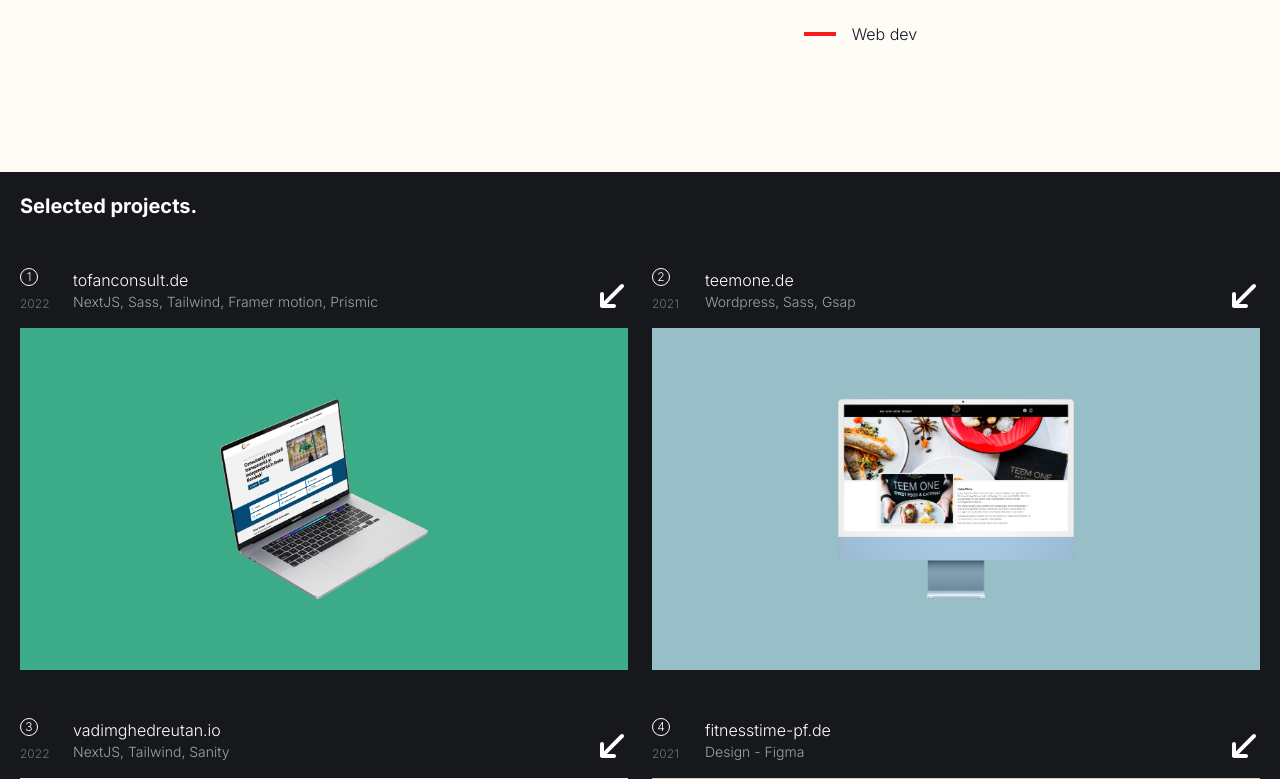
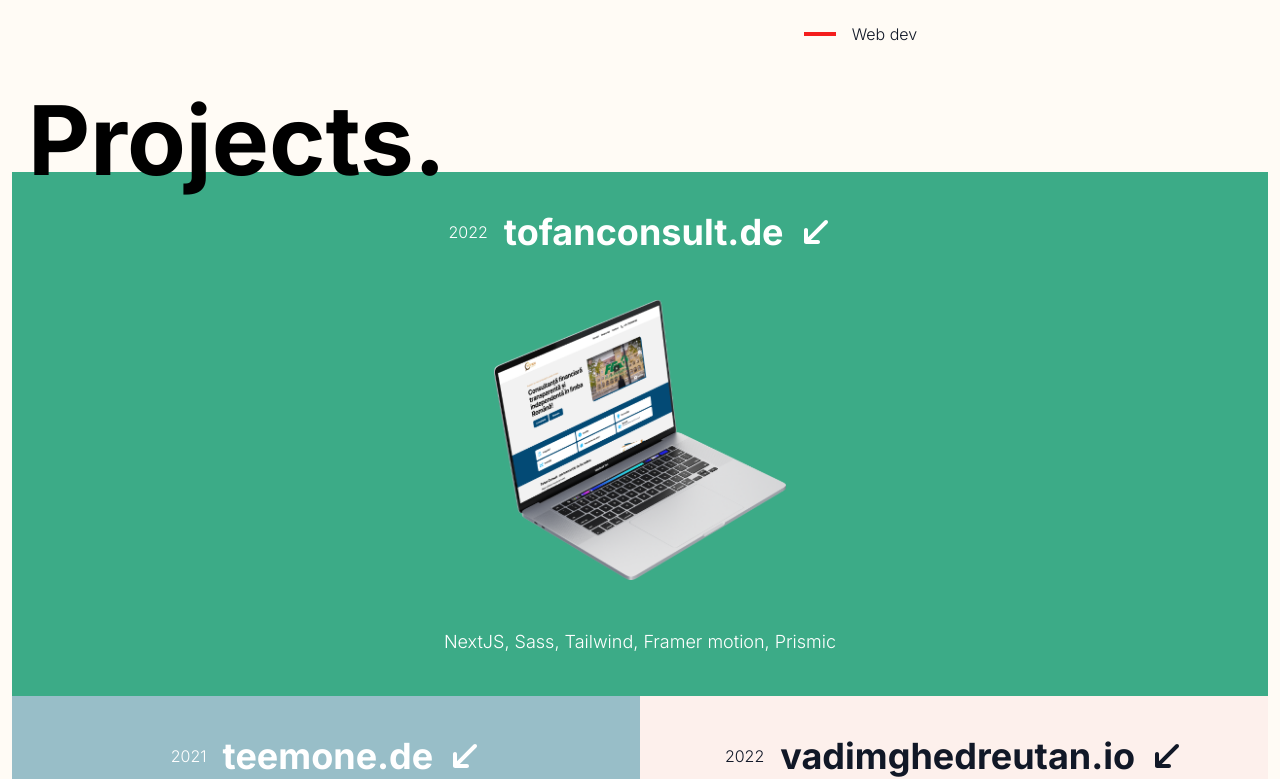
Before and after one commit to yon3030/next-tailwindCSS-framerMotion-demo1, a Next.js app: page / in a window 1280 px wide. Shown: the part 308-1087 px from the top of the page. Built offline with nearby package versions, Linux system fonts and the light colour scheme.

Commit message:
updating 0.9

```diff
--- a/components/Clients.tsx
+++ b/components/Clients.tsx
@@ -5,37 +5,24 @@ interface Project {
   title: string
   description: string
   createdYear: number
-  projectNumber: number
   image: string
   link: string
-  bgColor: string
 }
 
-function Clients({
-  title,
-  description,
-  projectNumber,
-  createdYear,
-  image,
-  link,
-  bgColor,
-}: Project) {
+function Clients({ title, description, createdYear, image, link }: Project) {
   return (
-    <div className="mt-12 px-5 lg:px-0">
-      <a href={link} className="group">
-        <div className="mb-4 grid grid-cols-[45px_1fr_auto]">
-          <div className="flex flex-col justify-between text-xs">
-            <span className="flex h-4 w-4 items-center justify-center rounded-full border border-white p-2">
-              {projectNumber}
-            </span>
-            <span className="text-gray-500">{createdYear}</span>
+    <a
+      href={link}
+      className="group mx-auto flex max-w-lg flex-col items-center justify-center py-10"
+    >
+      <div className="flex items-center justify-between space-x-2">
+        <div>
+          <span>{createdYear}</span>
         </div>
         <div className="px-2">
-            <h3>{title}</h3>
-            <p className="text-sm text-gray-400">{description}</p>
+          <h3 className="text-4xl font-semibold">{title}</h3>
         </div>
         <motion.div
-            className="flex flex-col justify-end"
           initial={{ opacity: '0', y: '-100%' }}
           animate={{ opacity: '1', y: 0 }}
           transition={{ type: 'spring', duration: 0.8, delay: 0.3 }}
@@ -43,18 +30,18 @@ function Clients({
           <ImArrowDownLeft2 className="h-8 w-8" />
         </motion.div>
       </div>
-
-        <div
-          className={`bg-projects-clr-${bgColor} flex aspect-video items-center p-2`}
-        >
+      <div className="py-12">
         <img
           src={image}
           alt=""
-            className="h-[25vh] w-full object-contain transition-transform duration-500 ease-in-out group-hover:scale-105"
+          className="h-[25vh] w-full object-contain transition-transform
+        duration-500 ease-in-out group-hover:scale-105 sm:h-[35vh]"
         />
       </div>
+      <div>
+        <h3 className="text-lg">{description}</h3>
+      </div>
     </a>
-    </div>
   )
 }
 
--- a/components/Header.tsx
+++ b/components/Header.tsx
@@ -7,8 +7,8 @@ const Header = () => {
     <header className="bg-first-clr">
       <div className="relative mx-auto flex h-[60vh] max-w-7xl flex-col items-center justify-center p-5">
         <div
-          className="bg-red-clr absolute top-8 left-4 flex h-20 w-20
-        items-center justify-center rounded-full"
+          className="bg-red-clr absolute top-8 left-4 flex h-24 w-24 items-center justify-center
+        rounded-full sm:h-28 sm:w-28"
         >
           <MdMarkEmailRead className="h-8 w-8 cursor-pointer text-white" />
         </div>
--- a/pages/index.tsx
+++ b/pages/index.tsx
@@ -4,69 +4,75 @@ import { ImArrowRight2 } from 'react-icons/im'
 import Footer from '../components/Footer'
 import Clients from '../components/Clients'
 import Seo from '../components/Seo'
+import { motion } from 'framer-motion'
+import { ImArrowDownLeft2 } from 'react-icons/im'
 
 const Home: NextPage = () => {
   return (
-    <div className="wrapper">
+    <div>
       <Seo
         title="Vadim Ghedreutan | Developer"
         description="You need a website for your startup or business?"
       />
       <Header />
-      <main>
-        <div className="mx-auto max-w-7xl p-5">
-          <h1 className="text-xl font-bold">Selected projects.</h1>
-          <div>
-            <div className="grid gap-x-6 lg:grid-cols-2">
+      <main className="mx-auto 3xl:max-w-7xl">
+        <div className="mx-3">
+          <div className="relative grid sm:grid-cols-2">
+            <h1 className=" absolute -top-14 left-4 text-7xl font-bold text-black  sm:-top-20 sm:text-8xl">
+              Projects.
+            </h1>
+            <div className="bg-projects-clr-first sm:col-span-2">
               <Clients
                 title="tofanconsult.de"
                 description="NextJS, Sass, Tailwind, Framer motion, Prismic"
                 link="https://tofanconsult.de"
                 createdYear={2022}
-                projectNumber={1}
                 image="/tofanwebsite.png"
-                bgColor="first"
               />
+            </div>
+            <div className="bg-projects-clr-second ">
               <Clients
                 title="teemone.de"
                 description="Wordpress, Sass, Gsap"
                 link="https://teemone.de"
                 createdYear={2021}
-                projectNumber={2}
                 image="/teemwebsite.png"
-                bgColor="second"
               />
+            </div>
+            <div className="bg-projects-clr-third text-gray-900">
               <Clients
                 title="vadimghedreutan.io"
                 description="NextJS, Tailwind, Sanity"
                 link="https://github.com/vadimghedreutan/VGProfile2.2"
                 createdYear={2022}
-                projectNumber={3}
                 image="/personalwebsite.png"
-                bgColor="third"
               />
+            </div>
+            <div className="bg-projects-clr-fourth sm:col-span-2">
               <Clients
                 title="fitnesstime-pf.de"
                 description="Design - Figma"
                 link="https://fitnesstime-pf.de"
                 createdYear={2021}
-                projectNumber={4}
                 image="/fitnesstimewebsite.png"
-                bgColor="fourth"
               />
             </div>
           </div>
+        </div>
 
+        <div className="mx-3 mb-12 mt-8 bg-[#17181C] py-12">
           {/* all projects */}
           <div className="my-10 flex justify-center">
-            <a href="/projects" className="cta space-x-2">
+            <a href="/projects" className="cta space-x-2 text-gray-900">
               all projects. <ImArrowRight2 />
             </a>
           </div>
 
-          {/* Say hi */}
-          <div className="mx-auto my-5 max-w-xs sm:max-w-lg">
-            <img src="/ipad_pro.png" alt="" />
+          <div>
+            {/* Say hi */}
+            <div className="mx-auto my-5 max-w-xs sm:max-w-lg">
+              <img src="/ipad_pro.png" alt="" />
+            </div>
           </div>
         </div>
       </main>
--- a/styles/globals.scss
+++ b/styles/globals.scss
@@ -15,13 +15,6 @@ body {
   	color: white;
   	background-color: var(--first-clr);
 	min-height: 100vh;
-}
-
-.wrapper {
-    display: grid;
-    grid-template-rows: auto 1fr auto;
-    grid-template-columns: 100%;
-    min-height: 100vh;
 }
 
 .bg-first-clr {
@@ -46,10 +39,6 @@ body {
 
 .bg-projects-clr-fourth {
   background-color: #E9C3B8;
-}
-
-main, footer {
-	background-color: var(--second-clr);
 }
 
 .cta {
```
Lines whose indentation alone changed are shown as unchanged.
